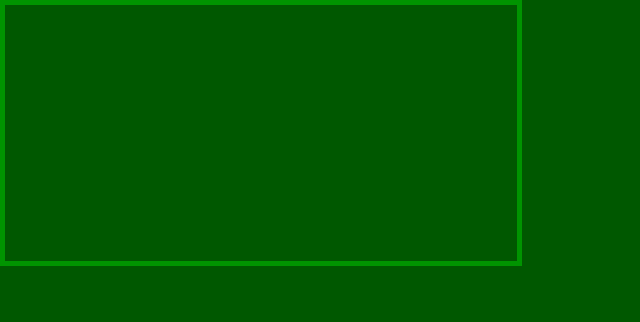
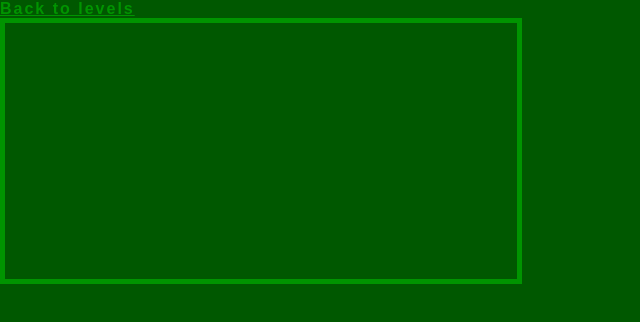
Before and after one commit to cybersteve547/Game-jam, a plain HTML site: page game.html in a window 1280 px wide. Shown: the whole page, without its empty margins (0-640 px from the left). Drawn offline with Linux system fonts and the light colour scheme.

Commit message:
Update game.html

```diff
--- a/game.html
+++ b/game.html
@@ -4,6 +4,8 @@
     <link rel="stylesheet" href="style.css">
   </head>
   <body>
+    <a href="levels.html" class="text link">Back to levels</a>
+    <br>
     <canvas id="game1" width="512" height="256"></canvas>
     <script></script>
   </body>
```
